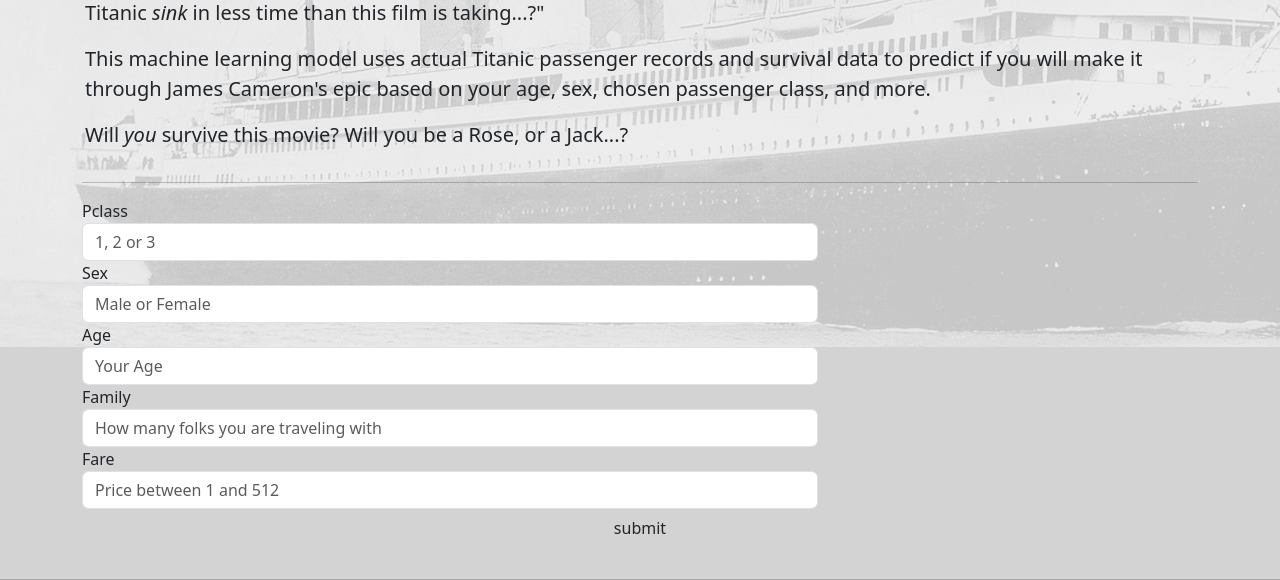
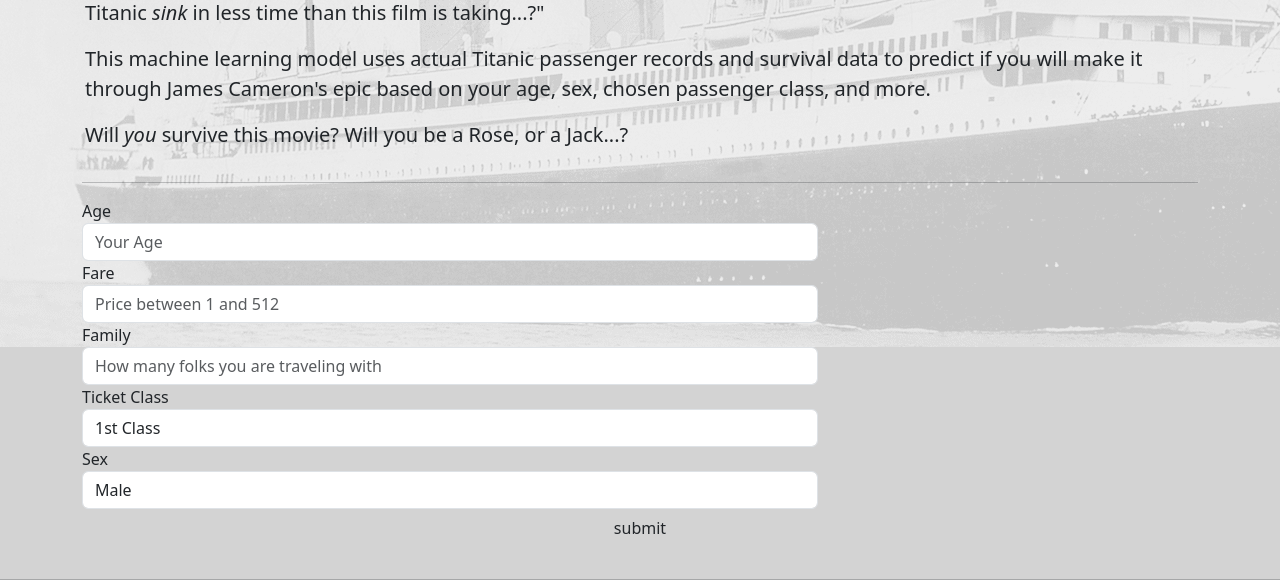
Before and after one commit to tebohl/Rose-or-Jack, a Flask app: template templates/predictor.html in a window 1280 px wide. Shown: the part 250-830 px from the top of the page. Run offline with Flask 2, Linux system fonts and the light colour scheme; the template is opened without the code that fills it, so the values that code supplies are empty; parts of the project's set-up code (start-up, migrations or seed data) failed here and were passed over; some libraries are stand-ins or nearby versions.

Commit message:
updating form and html for flask app

```diff
--- a/app.py
+++ b/app.py
@@ -17,20 +17,15 @@
 # create route that renders index.html template
 @app.route("/")
 def home():
+    return render_template("index.html")
 
-    # # Method 1 inputs
-    # pclass = ""
-    # name = ""
-    # sex = ""
-    # age = ""
-    # family = ""
-    # ticket = ""
-    # fare = ""
-    # embarked = ""
+@app.route("/visual")
+def visual():
+    return render_template("visualizations.html")
 
-    prediction_text = ""
-
-    return render_template("index.html", result = prediction_text)
+@app.route("/models")
+def models():
+    return render_template("models.html")
 
 # create route that renders index.html template
 @app.route("/form")
@@ -48,34 +43,47 @@
 
     prediction_text = ""
 
-    return render_template("form.html", result = prediction_text)
+    return render_template("predictor.html", result = prediction_text)
 
 # Query the database and send the jsonified results
 @app.route("/send", methods=["POST"])
 def send():
+    firstclass= 0
+    secondclass= 0
+    thirdclass= 0
+    male= 0
+    female= 0
+    # # Method 1:  Obtain form inputs and add to numpy array or dataframe
+    age = float(request.form["survivedage"])
+    fare = float(request.form['survivedfare'])
+    family = float(request.form['survivedfamily'])
+    pclass = request.form["survivedpclass"]
+    if pclass == "1":
+        firstclass= 1
+    elif pclass == "2":
+        secondclass= 1
+    else:
+        thirdclass= 1
+    sex = request.form["survivedsex"]
+    if sex == "Male":
+        male= 1
+    else:
+        female= 1
 
-    # # Method 1:  Obtain form inputs and add to numpy array or dataframe
-    # pclass = request.form["survivedpclass"]
-    # name = request.form["survivedname"]
-    # sex = request.form["survivedsex"]
-    # age = request.form["survivedage"]
-    # family = request.form['survivedfamily']
-    # ticket = request.form['survivedticket']
-    # fare = request.form['survivedfare']
-    # embarked = request.form['survivedembarked']
+    final_features= [age, fare, family, firstclass, secondclass, thirdclass, female, male]
 
     # Method 2:  Obtain form inputs and add to numpy array
-    features = [float(x) for x in request.form.values()]
-    final_features = [np.array(features)]
+    # features = [float(x) for x in request.form.values()]
+    # final_features = [np.array(features)]
 
-    # use form results to make prediction
+    # # use form results to make prediction
     prediction = model.predict(final_features)[0]
 
     # create html content - either single variable, dictionary, or string
     prediction_text = f"Your fate: {(prediction)}."
 
     # send prediction to html page
-    return render_template("form.html", result = prediction_text)
+    return render_template("predictor.html", result = prediction_text)
 
 
 if __name__ == "__main__":
--- a/templates/predictor.html
+++ b/templates/predictor.html
@@ -99,16 +99,16 @@
       <div class="collapse navbar-collapse" id="navbarCollapse">
         <ul class="navbar-nav me-auto mb-2 mb-md-0">
           <li class="nav-item">
-            <a class="nav-link" href="index.html">Overview</a>
+            <a class="nav-link" href="/">Overview</a>
           </li>
           <li class="nav-item">
-            <a class="nav-link" href="visualizations.html">Visualization</a>
+            <a class="nav-link" href="/visual">Visualization</a>
           </li>
           <li class="nav-item">
-            <a class="nav-link" href="models.html">Models</a>
+            <a class="nav-link" href="/models">Models</a>
           </li>
           <li class="nav-item">
-            <a class="nav-link active" aria-current="page" href="predictor.html">Predict</a>
+            <a class="nav-link active" aria-current="page" href="/form">Predict</a>
           </li>
         </ul>
       </div>
@@ -135,38 +135,46 @@
     <div class="row">
       <div class="col-md-offset-2 col-md-8">
           <form method="POST" action="/send" role="form" , name="mpgform">
+
+            <div class="form-group">
+              <label for="input">Age</label>
+              <input type="text" class="form-control" id="inputAge" name="survivedage" placeholder="Your Age">
+            </div>
+            <div class="form-group">
+              <label for="input">Fare</label>
+              <input type="text" class="form-control" id="inputFare" name="survivedfare"
+                  placeholder="Price between 1 and 512">
+                  </div>
+            <div class="form-group">
+              <label for="input">Family</label>
+              <input type="text" class="form-control" id="inputFamily" name="survivedfamily"
+                  placeholder="How many folks you are traveling with">
+          </div>
               <div class="form-group">
-                  <label for="input">Pclass</label>
-                  <input type="text" class="form-control" id="inputPclass" name="survivedpclass" placeholder="1, 2 or 3">
+                  <label for="input">Ticket Class</label>
+                  <select id="inputAge" name="survivedpclass" class="form-control">
+                    <option value="1">1st Class</option>
+                    <option value="2">2nd Class</option>
+                    <option value="3">3rd Class</option>
+                  </select>
               </div>
+              <div class="form-group">
+                <label for="input">Sex</label>
+                <select id="inputSex" name="survivedsex" class="form-control">
+                  <option value="Male">Male</option>
+                  <option value="Female">Female</option>
+                </select>
+            </div>
               <!-----div class="form-group">
                   <label for="input">Name</label>
                   <input type="text" class="form-control" id="inputName" name="survivedname"
                       placeholder="Your Name"------>
               <!----/div----->
-              <div class="form-group">
-                  <label for="input">Sex</label>
-                  <input type="text" class="form-control" id="inputSex" name="survivedsex" placeholder="Male or Female">
-              </div>
-              <div class="form-group">
-                  <label for="input">Age</label>
-                  <input type="text" class="form-control" id="inputAge" name="survivedage" placeholder="Your Age">
-              </div>
-              <div class="form-group">
-                  <label for="input">Family</label>
-                  <input type="text" class="form-control" id="inputFamily" name="survivedfamily"
-                      placeholder="How many folks you are traveling with">
-              </div>
               <!----div class="form-group">
                   <label for="input">Ticket</label>
                   <input type="text" class="form-control" id="inputTicket" name="survivedticket"
                       placeholder="any 5 digit code"----->
                       <!---/div---->
-              <div class="form-group">
-                  <label for="input">Fare</label>
-                  <input type="text" class="form-control" id="inputFare" name="survivedfare"
-                      placeholder="Price between 1 and 512">
-                      </div>
                <!-----div class="form-group">
                   <label for="input">Embarked (S) or (C)</label>
                   <input type="text" class="form-control" id="inputEmbarked" name="survivedembarked"
```
Also changed, not shown: templates/index.html (+4 -6 lines), templates/models.html (+4 -4 lines), templates/visualizations.html (+4 -4 lines).
